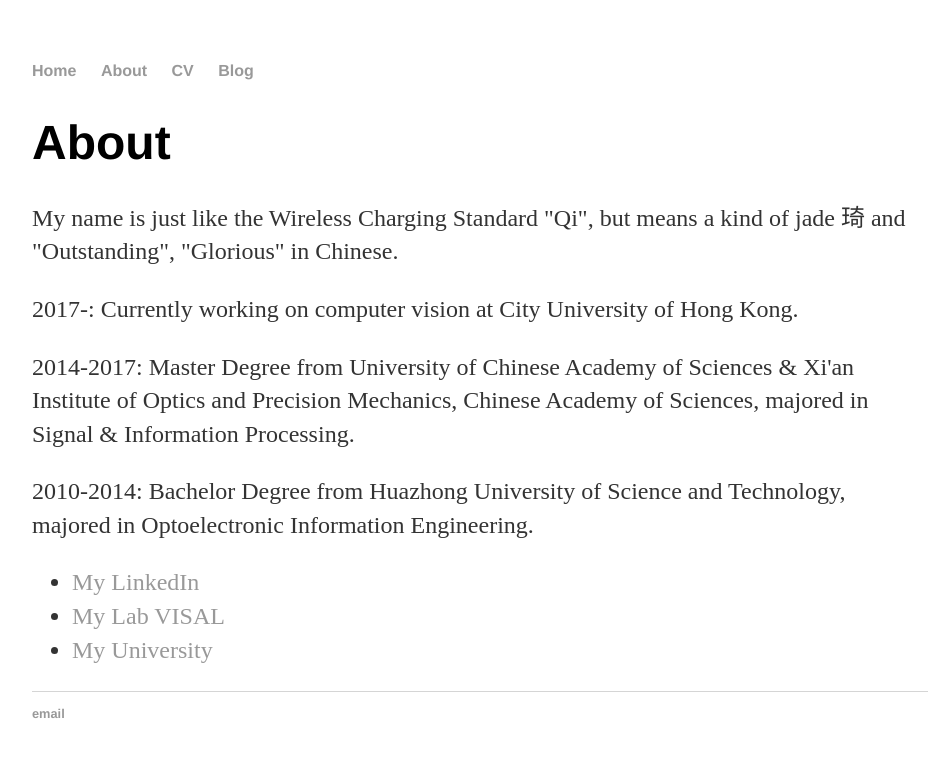
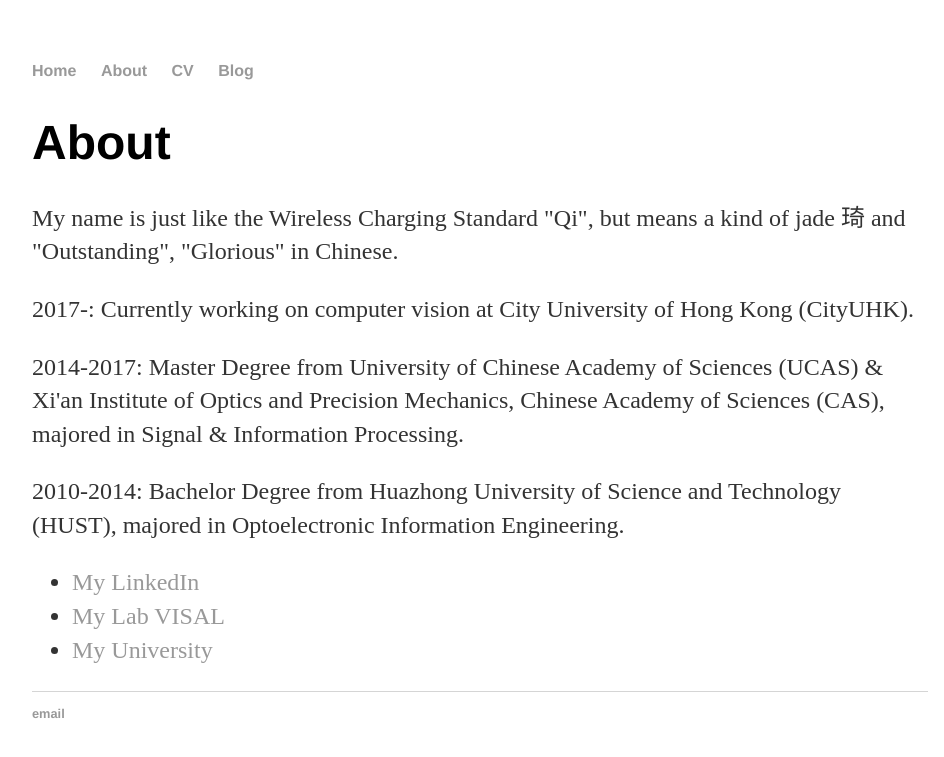
Before and after one commit to zqyq/zqyq.github.io, a Jekyll site: the page built from about/index.html, in a window 1280 px wide. Shown: the top 757 px of the page, without its empty margins (160-1104 px from the left). Built offline with Jekyll 4.4.1, drawn with Linux system fonts in a browser that asks for light colours.

Commit message:
Update index.html

```diff
--- a/about/index.html
+++ b/about/index.html
@@ -8,12 +8,12 @@
 			<p>My name is just like the Wireless Charging Standard "Qi", but means a kind of jade 琦
 				and "Outstanding", "Glorious" in Chinese.</p>
 
-			<p>2017-: Currently working on computer vision at City University of Hong Kong.</p>
+			<p>2017-: Currently working on computer vision at City University of Hong Kong (CityUHK).</p>
 
-			<p>2014-2017: Master Degree from University of Chinese Academy of Sciences
-				& Xi'an Institute of Optics and Precision Mechanics, Chinese Academy of Sciences,
+			<p>2014-2017: Master Degree from University of Chinese Academy of Sciences (UCAS)
+				& Xi'an Institute of Optics and Precision Mechanics, Chinese Academy of Sciences (CAS),
 			   majored in Signal & Information Processing.</p>
-			<p>2010-2014: Bachelor Degree from Huazhong University of Science and Technology,
+			<p>2010-2014: Bachelor Degree from Huazhong University of Science and Technology (HUST),
 			   majored in Optoelectronic Information Engineering.</p>
 
 			<ul class="contacts">
```
